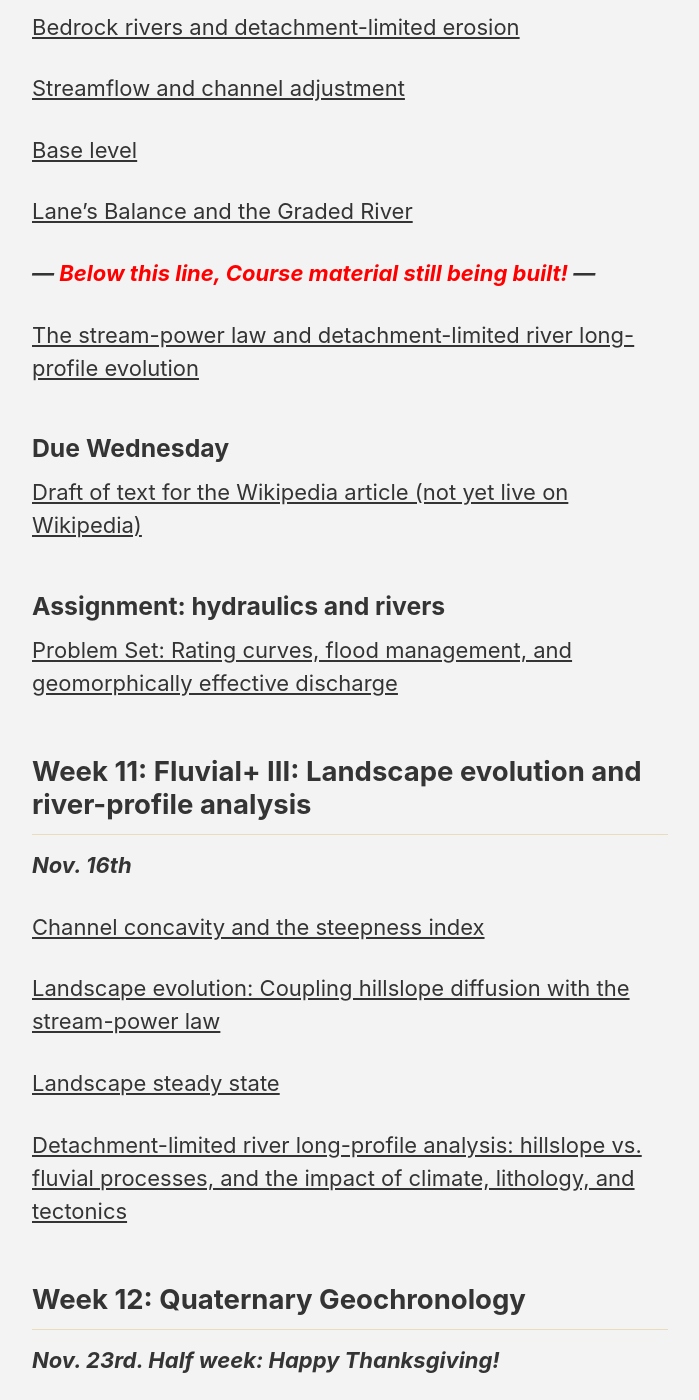
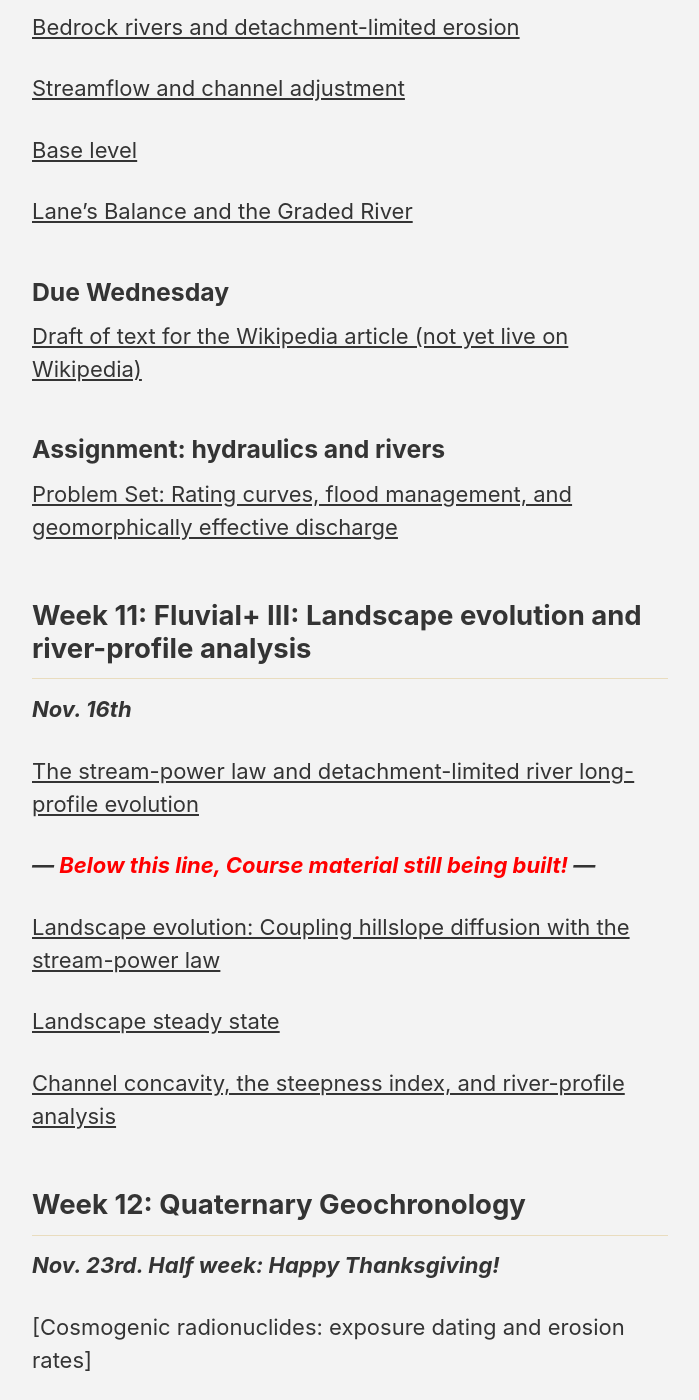
Before and after one commit to GeomorphOnline/GeomorphOnline.github.io, a Jekyll site: the page built from _pages/schedule.md, in a window 1280 px wide and 1400 px high, scrolled down 7846 px. Shown: the whole window, without its empty margins (290-989 px from the left). Built offline with Jekyll 4.4.1, drawn with Linux system fonts in a browser that asks for light colours; cached includes are drawn as plain includes; nearby versions of some CDN libraries; some of the changed lines change nothing that is shown.

Commit message:
Bedrock erosion and the stream-power law, and it is substantial!

```diff
--- a/_pages/schedule.md
+++ b/_pages/schedule.md
@@ -318,10 +318,6 @@
 
 [Lane's Balance and the Graded River](/fluvial/lanes_balance/)
 
-***--- <font color="red">Below this line, Course material still being built!</font> ---***
-
-[The stream-power law and detachment-limited river long-profile evolution](/fluvial/bedrock_long_profile/)
-
 ### Due Wednesday
 
 [Draft of text for the Wikipedia article (not yet live on Wikipedia)](/final/wikipedia/)
@@ -334,7 +330,15 @@
 
 ***Nov. 16th***
 
-[Channel concavity and the steepness index](/fluvial/concavity_steepness/)
+[The stream-power law and detachment-limited river long-profile evolution](/fluvial/stream-power/)
+
+***--- <font color="red">Below this line, Course material still being built!</font> ---***
+
+[Landscape evolution: Coupling hillslope diffusion with the stream-power law](/fluvial/landscape_evolution/)
+
+[Landscape steady state](/fluvial/landscape_steady_state/)
+
+[Channel concavity, the steepness index, and river-profile analysis](/fluvial/concavity_steepness/)
 
 <!--
 [The hillslope--channel transition]
@@ -342,11 +346,9 @@
 [The bedrock--alluvial transition]
 -->
 
-[Landscape evolution: Coupling hillslope diffusion with the stream-power law](/fluvial/landscape_evolution/)
-
-[Landscape steady state](/fluvial/landscape_steady_state/)
-
+<!--
 [Detachment-limited river long-profile analysis: hillslope vs. fluvial processes, and the impact of climate, lithology, and tectonics](/fluvial/long-profile_analysis)
+-->
 
 <!--
 [Uplift, erosion, and landscape steady state]
```
